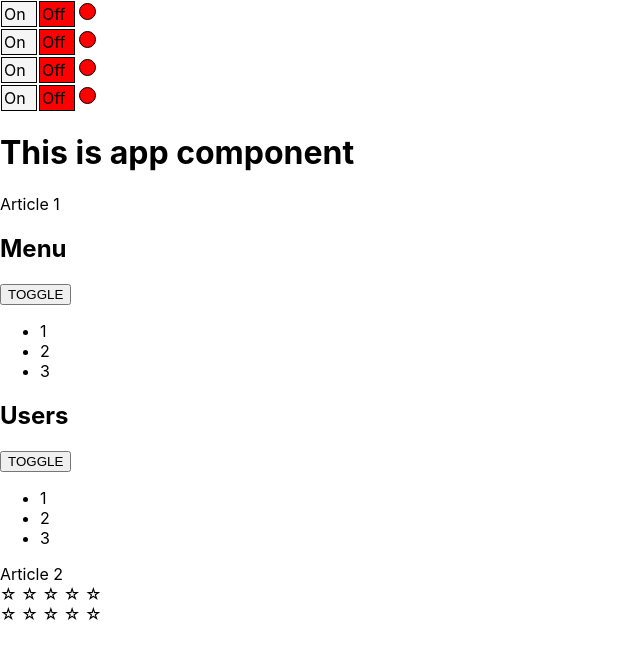
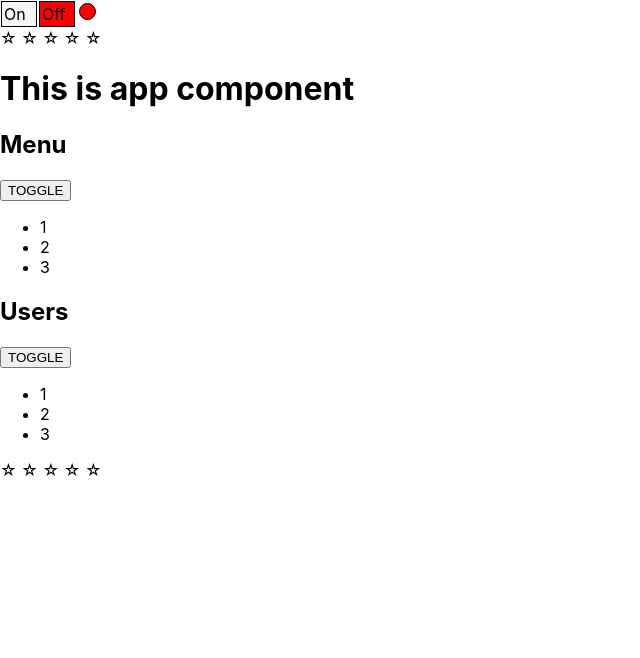
Before and after one commit to PavelSuchkov/accordion_and_other_components, a React (Create React App) app: page / in a window 1280 px wide. Shown: the top 658 px of the page, without its empty margins (0-640 px from the left). Built offline with nearby package versions, Linux system fonts and the light colour scheme.

Commit message:
stars rating was refactored

```diff
--- a/src/App.tsx
+++ b/src/App.tsx
@@ -6,26 +6,17 @@ import OnOff from "./components/OnOff/OnOff";
 import UncontrolledAccordion from "./components/Accordion/UncontrolledAccordion";
 
 
-export type NumberValue = 0 | 1 | 2 | 3 | 4 | 5
 function App() {
-
-    const [ratingValue, setRatingValue] = useState<NumberValue>(0)
 
     return (
         <div className="App">
 
             <OnOff />
-            <OnOff />
-            <OnOff />
-            <OnOff />
+            <Rating />
             <PageTitle title={"This is app component"}/>
-            Article 1
             <UncontrolledAccordion titleValue={"Menu"} />
             <UncontrolledAccordion titleValue={"Users"} />
-            Article 2
-            <Rating value={ratingValue} setRatingValue= {setRatingValue}/>
-            <Rating value={ratingValue} setRatingValue= {setRatingValue}/>
-
+            <Rating />
         </div>
     )
 }
--- a/src/components/Rating/Rating.tsx
+++ b/src/components/Rating/Rating.tsx
@@ -1,41 +1,40 @@
 import React, {useState} from "react";
-import { NumberValue } from "../../App";
 
-type RatingPropsType = {
-    value: NumberValue
-    setRatingValue: (value: NumberValue) => void
-}
+type ValueType = 0 | 1 | 2 | 3 | 4 | 5
 
-export function Rating(props: RatingPropsType) {
+export function Rating() {
+
+    const [ratingValue, setRatingValue] = useState<ValueType>(0)
 
     return (
         <div>
-            <Star selected={props.value > 0} setRatingValue={ props.setRatingValue } value ={1} />
-            <Star selected={props.value > 1} setRatingValue={ props.setRatingValue } value ={2} />
-            <Star selected={props.value > 2} setRatingValue={ props.setRatingValue } value ={3} />
-            <Star selected={props.value > 3} setRatingValue={ props.setRatingValue } value ={4} />
-            <Star selected={props.value > 4} setRatingValue={ props.setRatingValue } value ={5} />
+            <Star selected={ratingValue > 0} setRatingValue={ setRatingValue } value ={1} />
+            <Star selected={ratingValue > 1} setRatingValue={ setRatingValue } value ={2} />
+            <Star selected={ratingValue > 2} setRatingValue={ setRatingValue } value ={3} />
+            <Star selected={ratingValue > 3} setRatingValue={ setRatingValue } value ={4} />
+            <Star selected={ratingValue > 4} setRatingValue={ setRatingValue } value ={5} />
         </div>
     );
 }
 
-type StarPropsType = {
-    selected: boolean
-    setRatingValue: (value: NumberValue) => void
-    value: NumberValue
-}
+ type StarType = {
+     selected: boolean
+     setRatingValue: (value: ValueType) => void
+     value: ValueType
+ }
 
-function Star(props: StarPropsType) {
+function Star(props: StarType) {
+    if (props.selected === true) {
+        return <span onClick={()=> props.setRatingValue(props.value)}><span>&#9733; </span></span>
+    } else {
+        return <span onClick={()=> props.setRatingValue(props.value)}><span>&#9734; </span> </span>
+    }
+
     // return <span onClick={()=> props.setRatingValue(props.value)}>
     //     {props.selected
     //     ? <span>&#127775;</span>
     //     : <span>&#11088;</span>}
     // </span>
 
-    if (props.selected === true) {
-        return <span onClick={()=> props.setRatingValue(props.value)}><span>&#9733;</span></span>
-    } else {
-        return <span onClick={()=> props.setRatingValue(props.value)}><span>&#9734;</span> </span>
-    }
 
 }
```
Also changed, not shown: 1 other file (tests, documents, lock files or other folders).
